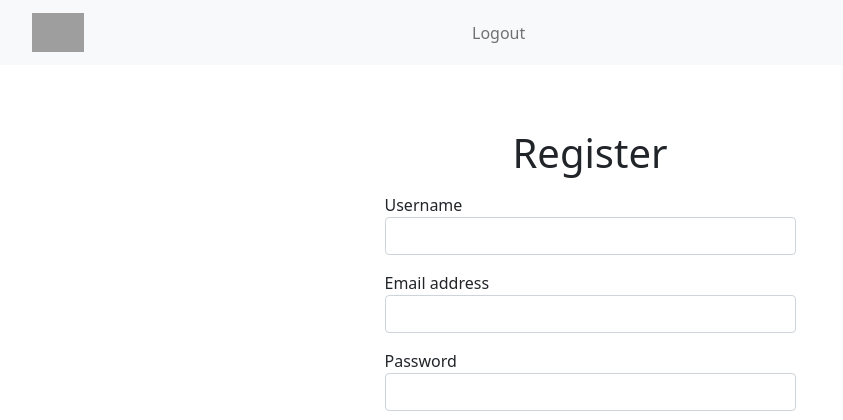
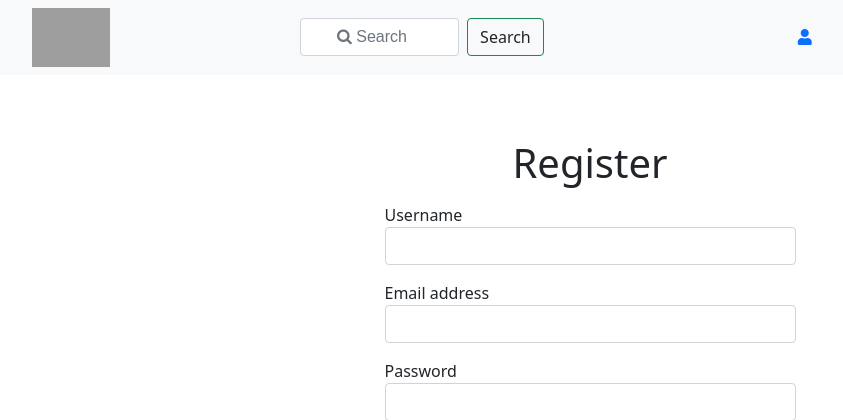
Before and after one commit to lidpwnz/instagram, a Django app: page /accounts/register/ in a window 1280 px wide. Shown: the top 420 px of the page, without its empty margins (50-893 px from the left). Run offline with Django 3.2, Linux system fonts and the light colour scheme; some libraries are stand-ins or nearby versions; grey boxes are pictures that could not be loaded.

Commit message:
#4 Реализовал поиск пользователей

```diff
--- a/accounts/views.py
+++ b/accounts/views.py
@@ -1,8 +1,11 @@
 from django.contrib.auth import login
 from django.contrib.auth.models import User
 from django.contrib.auth.views import LoginView
+from django.db.models import Q
 from django.urls import reverse_lazy
 from django.views import generic
+from django.views.generic import TemplateView
+
 from accounts.forms import UserRegisterForm, MyLoginForm, ProfileRegisterForm
 from accounts.models import Profile
 
@@ -53,3 +56,21 @@
 
     def get_success_url(self):
         return reverse_lazy('profile', kwargs={'pk': self.object.pk})
+
+
+class SearchView(TemplateView):
+    template_name = 'user/list.html'
+
+    def get_search_params(self):
+        return self.request.GET.get('params')
+
+    def get_users(self):
+        params = self.get_search_params()
+        username_ = Q(username__icontains=params)
+        email_ = Q(email__icontains=params)
+        first_name_ = Q(first_name__icontains=params)
+
+        return User.objects.filter(username_ | email_ | first_name_)
+
+    def get_context_data(self, **kwargs):
+        return super(SearchView, self).get_context_data(users=self.get_users())
--- a/core/urls.py
+++ b/core/urls.py
@@ -17,9 +17,11 @@ from django.conf.urls.static import static
 from django.contrib import admin
 from django.urls import path, include
 from django.conf import settings
+from accounts.views import SearchView
 
 urlpatterns = [
     path('admin/', admin.site.urls),
     path('accounts/', include('accounts.urls')),
     path('posts/', include('instagram.urls.post_urls')),
+    path('search/', SearchView.as_view(), name='search')
 ] + static(settings.MEDIA_URL, document_root=settings.MEDIA_ROOT)
--- a/static/css/style.css
+++ b/static/css/style.css
@@ -1,3 +1,92 @@
 .nav-logo {
-    width: 13%;
+    width: 32%;
 }
+
+.profile-image {
+    float: left;
+    width: calc(33.333% - 1rem);
+    display: flex;
+    justify-content: center;
+    align-items: center;
+    margin-right: 3rem;
+}
+
+.profile-image img {
+    border-radius: 50%;
+}
+
+.user-avatar {
+    width: 170px;
+    height: 170px;
+}
+
+.gallery {
+    display: flex;
+    flex-wrap: wrap;
+    margin: -1rem -1rem;
+    padding-bottom: 3rem;
+}
+
+.gallery-item {
+    width: 299px;
+    height: 299px;
+    position: relative;
+    flex: 1 0 22rem;
+    margin: 1rem;
+    color: #fff;
+    cursor: pointer;
+}
+
+.gallery-item:hover .gallery-item-info,
+.gallery-item:focus .gallery-item-info {
+    display: flex;
+    justify-content: center;
+    align-items: center;
+    position: absolute;
+    top: 0;
+    width: 100%;
+    height: 100%;
+    background-color: rgba(0, 0, 0, 0.3);
+}
+
+.gallery-item-info {
+    display: none;
+}
+
+.gallery-item-info li {
+    display: inline-block;
+    font-size: 1.7rem;
+    font-weight: 600;
+}
+
+.gallery-item-likes {
+    margin-right: 2.2rem;
+}
+
+.gallery-item-type {
+    position: absolute;
+    top: 1rem;
+    right: 1rem;
+    font-size: 2.5rem;
+    text-shadow: 0.2rem 0.2rem 0.2rem rgba(0, 0, 0, 0.1);
+}
+
+.fa-clone,
+.fa-comment {
+    transform: rotateY(180deg);
+}
+
+.gallery-image {
+    width: 100%;
+    height: 100%;
+    object-fit: cover;
+}
+
+.profile-edit-btn {
+    font-size: 0.8rem;
+    line-height: 1.8;
+    border: 0.1rem solid #dbdbdb;
+    border-radius: 0.3rem;
+    padding: 0 2.4rem;
+    margin-left: 2rem;
+}
--- a/templates/partials/navigation.html
+++ b/templates/partials/navigation.html
@@ -1,33 +1,20 @@
 <style>
     .nav-logo {
-        width: 13%;
+        width: 32%;
     }
 </style>
 <nav class="navbar navbar-expand-lg navbar-light bg-light">
     <div class="container">
-        <a class="navbar-brand" href="#">
-            <img class="nav-logo"
-                 src="https://upload.wikimedia.org/wikipedia/commons/thumb/2/2a/Instagram_logo.svg/1200px-Instagram_logo.svg.png"
-                 alt="Instagram">
-        </a>
-        <button class="navbar-toggler" type="button" data-bs-toggle="collapse" data-bs-target="#navbarSupportedContent"
-                aria-controls="navbarSupportedContent" aria-expanded="false" aria-label="Toggle navigation">
-            <span class="navbar-toggler-icon"></span>
-        </button>
-        <div class="collapse navbar-collapse" id="navbarSupportedContent">
-            <ul class="navbar-nav me-auto mb-2 mb-lg-0">
-                <li class="nav-item">
-                    <a class="nav-link active" aria-current="page" href="#">{{ user.username }}</a>
-                </li>
-                <li class="nav-item">
-                    <a class="nav-link" href="{% url 'logout' %}">Logout</a>
-                </li>
-                {% if user.is_authenticated %}
-                    <li class="nav-item">
-                        <a class="nav-link" href="{% url 'profile' user.pk %}"><i class="fas fa-user-alt"></i></a>
-                    </li>
-                {% endif %}
-            </ul>
+        <div class="d-flex justify-content-between align-items-center row">
+            <a href="" class="col-4">
+                <img class="nav-logo"
+                     src="https://upload.wikimedia.org/wikipedia/commons/thumb/2/2a/Instagram_logo.svg/1200px-Instagram_logo.svg.png"
+                     alt="Instagram">
+            </a>
+            <div class="col-4">
+                {% include 'partials/search.html' %}
+            </div>
+            <a href="{% url 'profile' user.pk %}" class="col-4 text-end"><i class="fas fa-user"></i></a>
         </div>
     </div>
 </nav>
--- a/templates/partials/search.html
+++ b/templates/partials/search.html
@@ -1,4 +1,6 @@
-<form class="d-flex" method="get">
-    <input class="form-control me-2" type="search" placeholder="Search" aria-label="Search" name="params">
-    <button class="btn btn-outline-success" type="submit">Search</button>
+<form class="d-flex" action="{% url 'search' %}" method="get">
+    <link href="https://cdnjs.cloudflare.com/ajax/libs/font-awesome/4.7.0/css/font-awesome.min.css" rel="stylesheet"/>
+    <input id="search-input" class="form-control me-2 text-center" type="search" placeholder="&#xF002; Search"
+           style="font-family:Arial, FontAwesome, sans-serif" aria-label="Search" name="params">
+    <button class="btn btn-outline-success text-dark" type="submit"> Search</button>
 </form>
```
Also changed, not shown: accounts/templates/user/list.html (added, +29 -0 lines).
